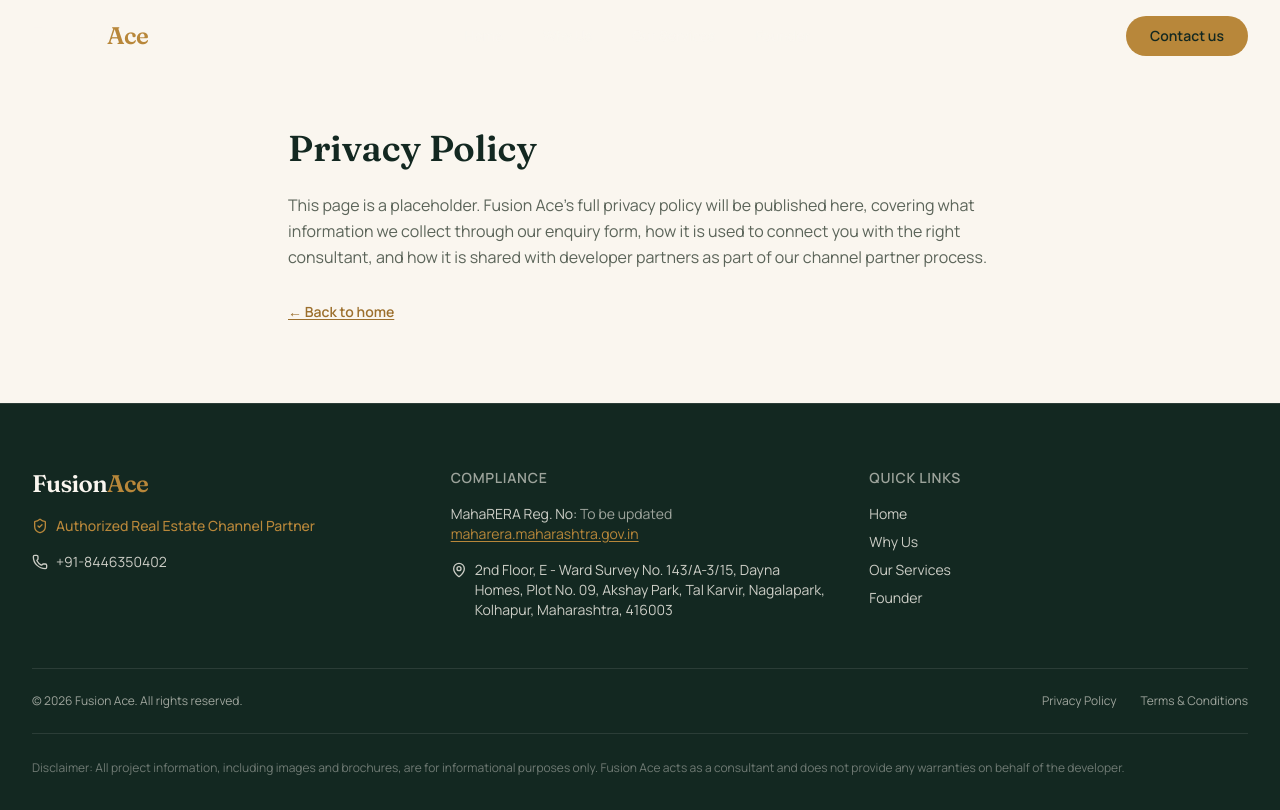
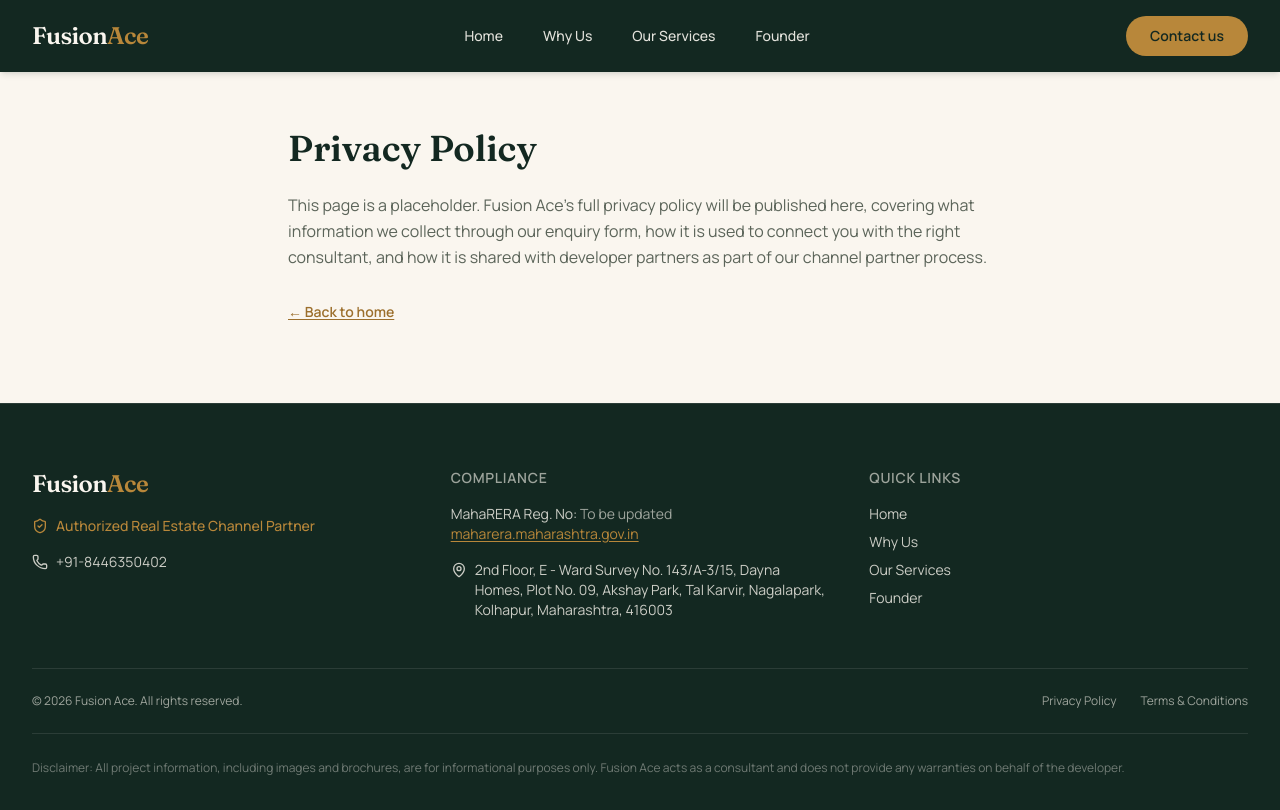
Before and after one commit to prashant-1012/fusionace, a Next.js app: page /privacy-policy in a window 1280 px wide. Built offline with nearby package versions, Linux system fonts and the light colour scheme.

Commit message:
Fix invisible header on Privacy Policy / Terms pages
Header was transparent by default to sit on the homepage's dark hero
image, but subpages have a plain light background right under it,
making the cream text unreadable. Header now forces itself solid on
any route other than the homepage.

```diff
--- a/components/Header.tsx
+++ b/components/Header.tsx
@@ -1,6 +1,7 @@
 "use client";
 
 import { useEffect, useState } from "react";
+import { usePathname } from "next/navigation";
 import { Menu, X } from "lucide-react";
 import HashLink from "./HashLink";
 import Logo from "./Logo";
@@ -13,6 +14,8 @@ const NAV_LINKS = [
 ];
 
 export default function Header() {
+  const pathname = usePathname();
+  const isHome = pathname === "/";
   const [scrolled, setScrolled] = useState(false);
   const [menuOpen, setMenuOpen] = useState(false);
   const [activeId, setActiveId] = useState<string | null>(null);
@@ -46,7 +49,7 @@ export default function Header() {
     return () => observer.disconnect();
   }, []);
 
-  const solid = scrolled || menuOpen;
+  const solid = !isHome || scrolled || menuOpen;
 
   return (
     <header
```
Also changed, not shown: 1 other file (tests, documents, lock files or other folders).
